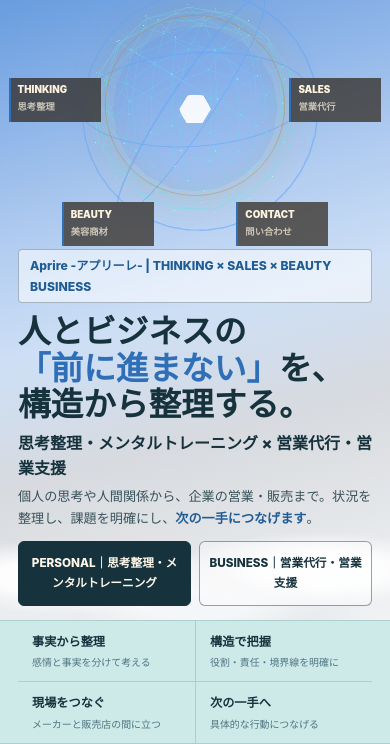
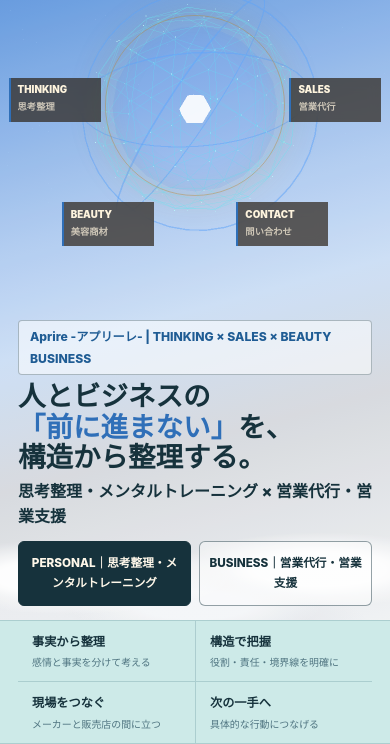
Before and after one commit to 5577kids-byte/-WEB-, a website: page index.html in a window 390 px wide. Shown: the part 100-844 px from the top of the page. Drawn offline with Linux system fonts and the light colour scheme.

Commit message:
Fix mobile hero text overlapping sphere-nav links on tall phones
Content in .hero__body was taller than the space reserved below the
sphere, so flex align-items:flex-end pushed it up into the bottom row
of nav links. Hide hero__desc and tighten spacing at this breakpoint.

```diff
--- a/space-experience.css
+++ b/space-experience.css
@@ -1095,8 +1095,22 @@ body.space-ui.home-compact .footer--compact {
     margin-top: 12px;
   }
 
-  body.space-ui.home-compact .hero__note {
+  body.space-ui.home-compact .hero__note,
+  body.space-ui.home-compact .hero__desc {
     display: none;
+  }
+
+  body.space-ui.home-compact .hero__badge {
+    margin-bottom: 6px;
+  }
+
+  body.space-ui.home-compact .hero__title {
+    margin-bottom: 6px;
+    font-size: 1.72rem;
+  }
+
+  body.space-ui.home-compact .hero__lead {
+    margin-bottom: 0;
   }
 
   body.space-ui.home-compact .proofbar__item {
```
